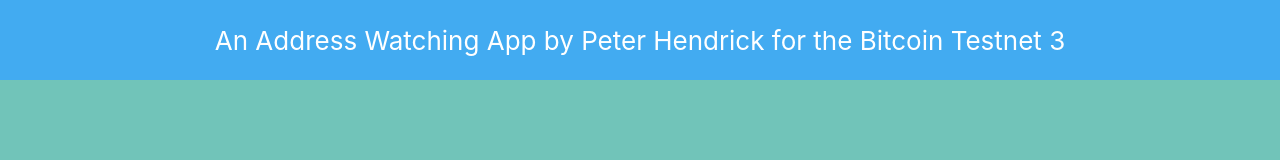
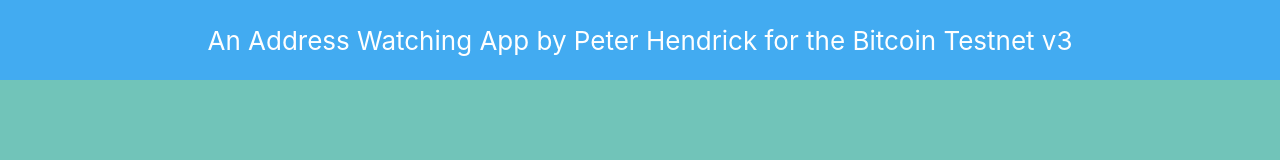
Before and after one commit to peterhendrick/address-watcher, a React (Create React App) app in the folder client/: page /address/1 in a window 1280 px wide. Shown: the top 160 px of the page. Built offline with nearby package versions, Linux system fonts and the light colour scheme; no server answers.

Commit message:
small updates

```diff
--- a/client/src/components/Home/Home.js
+++ b/client/src/components/Home/Home.js
@@ -13,7 +13,6 @@
         this.handleChange = this.handleChange.bind(this);
         this.handleSubmit = this.handleSubmit.bind(this);
         this.handleBitcoinPrice = this.handleBitcoinPrice.bind(this);
-        this.handleAddressMsg = this.handleAddressMsg.bind(this);
         this.clearAddresses = this.clearAddresses.bind(this);
         this.clearTransactions = this.clearTransactions.bind(this);
         this.subscribeMany = this.subscribeMany.bind(this);
@@ -124,11 +123,6 @@
     }
 
 
-    handleAddressMsg(response) {
-        console.log('Getting address response');
-        console.log(response);
-    }
-
     handleBitcoinPrice(response) {
         this.setState(state => {
             if (response.data) {
@@ -191,10 +185,10 @@
     async saveAddress(address, event) {
         event.preventDefault();
         try {
-            const data = await fetch(`/address/${address}`, {
+            await fetch(`/address/${address}`, {
                 method: 'POST',
                 body: JSON.stringify({ address })
-            }).then(res => res.json());
+            });
             alert('Address saved');
         } catch (err) {
             console.log (err)
@@ -227,7 +221,7 @@
         return (
             <div className="Home">
                 <header className="Home-header">
-                    An Address Watching App by Peter Hendrick for the Bitcoin Testnet 3
+                    An Address Watching App by Peter Hendrick for the Bitcoin Testnet v3
                 </header>
                 <div className="Home-body">
                     <label>
@@ -253,7 +247,7 @@
                                     </ul>
                                     {addr.txs.map((tx, ind) => {
                                         return (
-                                            <ul key={tx.id}>Transaction {ind + 1} txid: <Link to={{ pathname: '/transaction/' + tx.id }}>{tx.id.substring(0, 5)}...</Link> - amount: {tx.amount} sat - Value: ${parseFloat(Number(tx.amount / 100000000).toFixed(6)) * this.state.btcPrice}</ul>
+                                            <ul key={tx.id}>Transaction {ind + 1}: txid: <Link to={{ pathname: '/transaction/' + tx.id }}>{tx.id.substring(0, 5)}...</Link> - amount: {tx.amount} sat - Value: ${parseFloat(Number(tx.amount / 100000000).toFixed(6)) * this.state.btcPrice}</ul>
                                         )
                                     })}
                                 </div>
```
